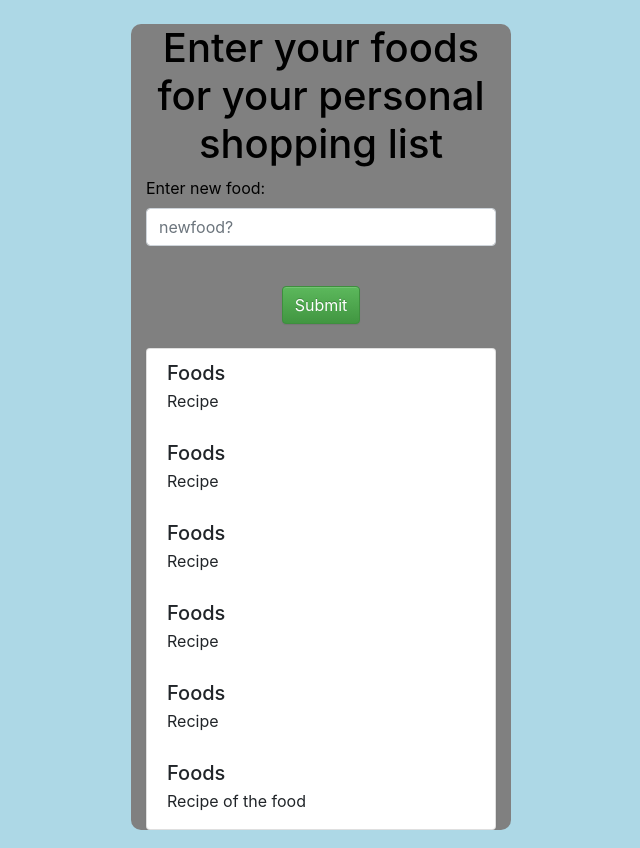
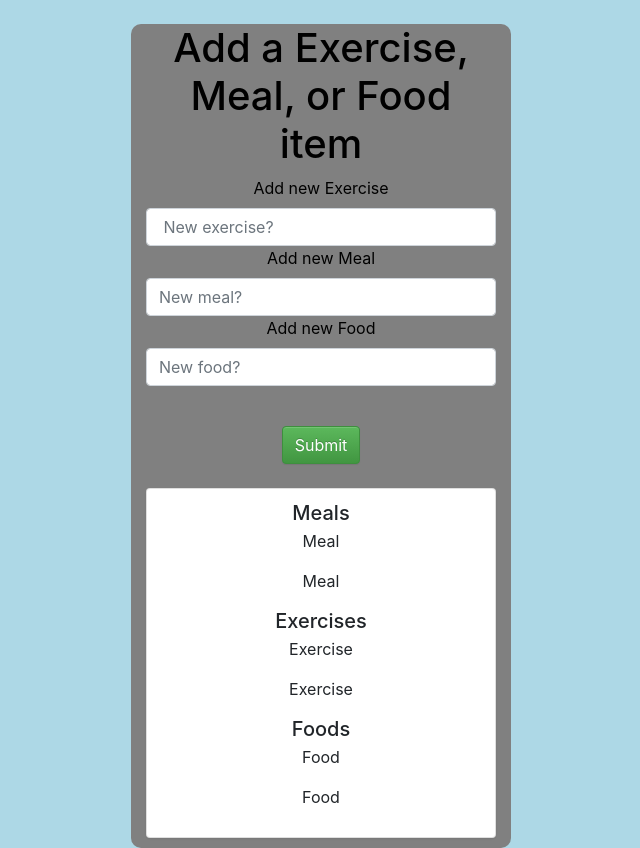
Before and after one commit to NativeVex/design_project, a Flask app: page /listitems in a window 1280 px wide. Shown: the part 80-928 px from the top of the page, without its empty margins (319-959 px from the left). Run offline with Flask 2, Linux system fonts and the light colour scheme; some libraries are stand-ins or nearby versions.

Commit message:
Update shoppinglist.html to have fields to add exercise, meal, or food item #2mrbnum

```diff
--- a/src/webapp/templates/shoppinglist.html
+++ b/src/webapp/templates/shoppinglist.html
@@ -15,62 +15,43 @@
 </style>
 
    <br>
-   <div class="row align-items-center justify-content-center">
+   <div class="row align-items-center justify-content-center" style="text-align:center;">
    <div class="col-md-4" style="background-color:grey;color:black;border-radius:10px;width:80%">
      <form  action="" method="post" role="form">
-       <h1 style="text-align:center;background-color:grey;color:black">Enter your foods for your personal shopping list</h1>
+       <h1 style="text-align:center;background-color:grey;color:black">Add a Exercise, Meal, or Food item</h1>
 
        <div class="form-group">
 
-         <label for="newfood">Enter new food:</label>
-         <input type="text" class="form-control" id="newfood" name="newfood" placeholder="newfood?">
+         <label for="newexercise">Add new Exercise</label>
+         <input type="text" class="form-control" id="newexercise" name="newexercise" placeholder=" New exercise?">
+         <label for="newmeal">Add new Meal</label>
+         <input type="text" class="form-control" id="newmeal" name="newmeal" placeholder="New meal?">
+         <label for="newfood">Add new Food</label>
+         <input type="text" class="form-control" id="newfood" name="newfood" placeholder="New food?">
           </div>
        <br>
 
-       <center>
          <button type="submit" class="btn btn-success">Submit</button>
-       </center>
      </form>
 
      <br>
-     <div class="list-group">
+     <div class="list-group" style="margin-bottom:10px;">
       <div class="list-group-item ">
         <div>
+          <h5 class="mb-1">Meals</h5>
+          <p >Meal</p>
+          <p >Meal</p>
+          <h5 class="mb-1">Exercises</h5>
+          <p >Exercise</p>
+          <p >Exercise</p>
           <h5 class="mb-1">Foods</h5>
+          <p >Food</p>
+          <p >Food</p>
         </div>
-        <p class="mb-1">Recipe</p>
         </div>
-        <div class="list-group-item ">
-         <div>
-           <h5 class="mb-1">Foods</h5>
-         </div>
-         <p class="mb-1">Recipe</p>
-         </div>
-         <div class="list-group-item ">
-            <div>
-              <h5 class="mb-1">Foods</h5>
-            </div>
-            <p class="mb-1">Recipe</p>
-            </div>
-            <div class="list-group-item">
-               <div>
-                 <h5 class="mb-1">Foods</h5>
-               </div>
-               <p class="mb-1">Recipe</p>
-               </div>
-               <div class="list-group-item ">
-                  <div>
-                    <h5 class="mb-1">Foods</h5>
-                  </div>
-                  <p class="mb-1">Recipe</p>
-                  </div>
-                  <div class="list-group-item ">
-                     <div>
-                       <h5 class="mb-1">Foods</h5>
-                     </div>
-                     <p class="mb-1">Recipe of the food</p>
-                     </div>
+
     </div>
    </div>
+  </div>
 
 {% endblock %}
```
